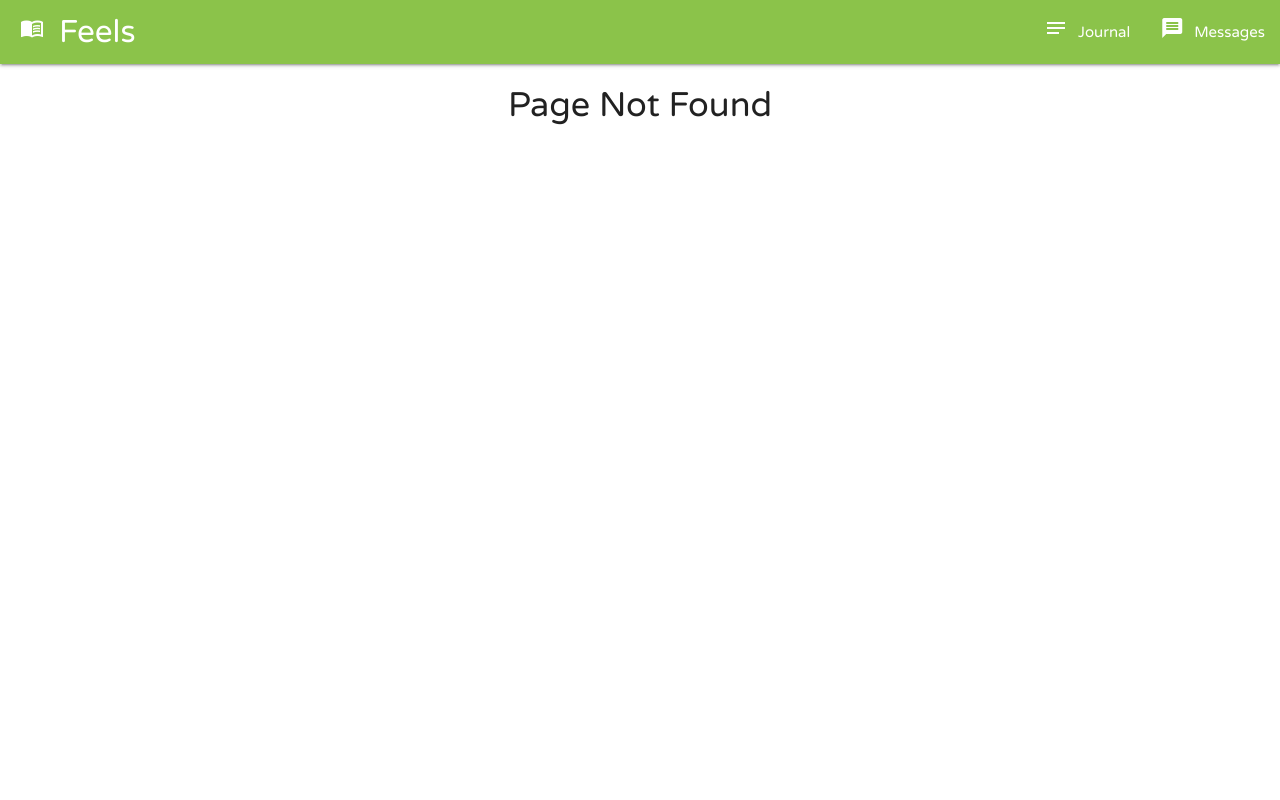
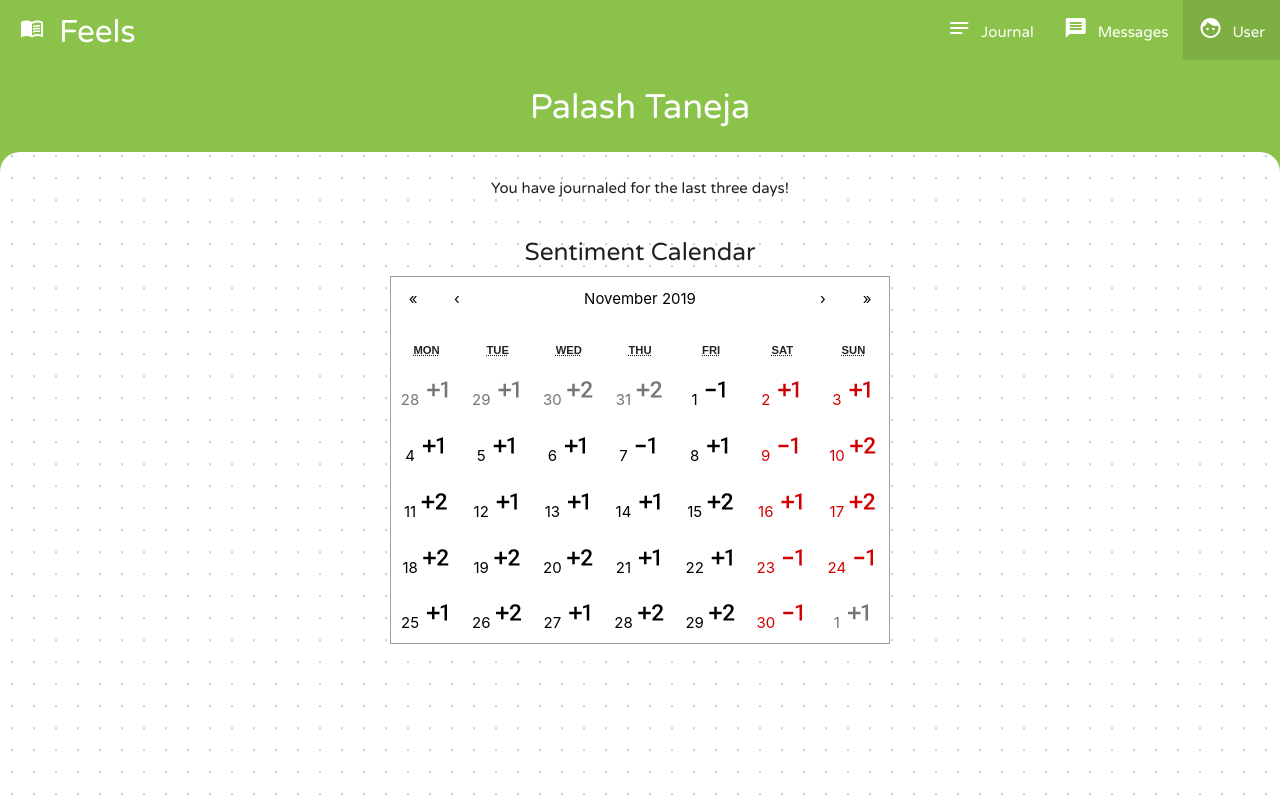
Before and after one commit to Lamoreauxaj/social-journal, a React (Create React App) app: page /user in a window 1280 px wide. Before the commit this address led to /404. Built offline with nearby package versions, Linux system fonts and the light colour scheme.

Commit message:
user page

```diff
--- a/package.json
+++ b/package.json
@@ -13,6 +13,7 @@
     "prop-types": "^15.7.2",
     "react": "^16.11.0",
     "react-async": "^9.0.0",
+    "react-calendar": "^2.19.2",
     "react-dom": "^16.11.0",
     "react-materialize": "^3.4.1",
     "react-router-dom": "^5.1.2",
--- a/src/components/App.js
+++ b/src/components/App.js
@@ -7,6 +7,7 @@ import JournalView from './JournalView.js';
 import Journal from './Journal.js';
 import MessagesList from './MessagesList.js';
 import MessagesChat from './MessagesChat.js';
+import UserPage from './UserPage.js';
 import NotFound from './NotFound.js';
 import './App.css';
 
@@ -24,6 +25,7 @@ class App extends Component {
                 <Route exact path="/journal/view/:id" component={JournalView}/>
                 <Route exact path="/messages" component={MessagesList}/>
                 <Route exact path="/messages/chat/:id" component={MessagesChat}/>
+                <Route exact path="/user" component={UserPage}/>
                 <Route exact path="/404" component={NotFound}/>
                 <Redirect to="/404"/>
               </Switch>
--- a/src/components/Nav.js
+++ b/src/components/Nav.js
@@ -42,6 +42,12 @@ class Nav extends Component {
             Messages
           </a>
         </li>
+        <li className={this.props.location.pathname.substring(0, 5) === '/user' ? 'active' : ''}>
+          <a href="/user">
+            <i className="large material-icons">face</i>
+            User
+          </a>
+        </li>
       </ul>
     );
   }
--- /dev/null
+++ b/src/components/UserPage.js
@@ -0,0 +1,51 @@
+import React, { Component } from 'react';
+import PageLayout from './PageLayout.js';
+import Calendar from 'react-calendar';
+import './UserPage.scss';
+
+class UserPage extends Component {
+  render() {
+    return (
+      <PageLayout title="Palash Taneja">
+        <div className="userContainer">
+
+          <span>You have journaled for the last three days!</span>
+
+          <div className="sentimentCalendar">
+            <h5>Sentiment Calendar</h5>
+            <Calendar className="calendar" tileContent={
+              ({ date, view }) => this.renderCalendarDay(date, view)
+            }>
+            </Calendar>
+          </div>
+        </div>
+      </PageLayout>
+    );
+  }
+  renderCalendarDay(date, view) {
+    const ran = Math.random();
+    if (ran < .25) {
+      return (
+        <span className="calendarDay">
+          <i className="material-icons small">exposure_neg_1</i>
+        </span>
+      );
+    }
+    else if (ran < .75) {
+      return (
+        <span className="calendarDay">
+          <i className="material-icons small">exposure_plus_1</i>
+        </span>
+      );
+    }
+    else {
+      return (
+        <span className="calendarDay">
+          <i className="material-icons small">exposure_plus_2</i>
+        </span>
+      );
+    }
+  }
+}
+
+export default UserPage;
--- /dev/null
+++ b/src/components/UserPage.scss
@@ -0,0 +1,12 @@
+.sentimentCalendar {
+  margin-top: 40px;
+  .calendar {
+    margin-left: auto;
+    margin-right: auto;
+    width: 500px;
+  }
+  .calendarDay {
+    margin-left: 3px;
+    width: 50px;
+  }
+}
```
Also changed, not shown: 1 other file (tests, documents, lock files or other folders).
